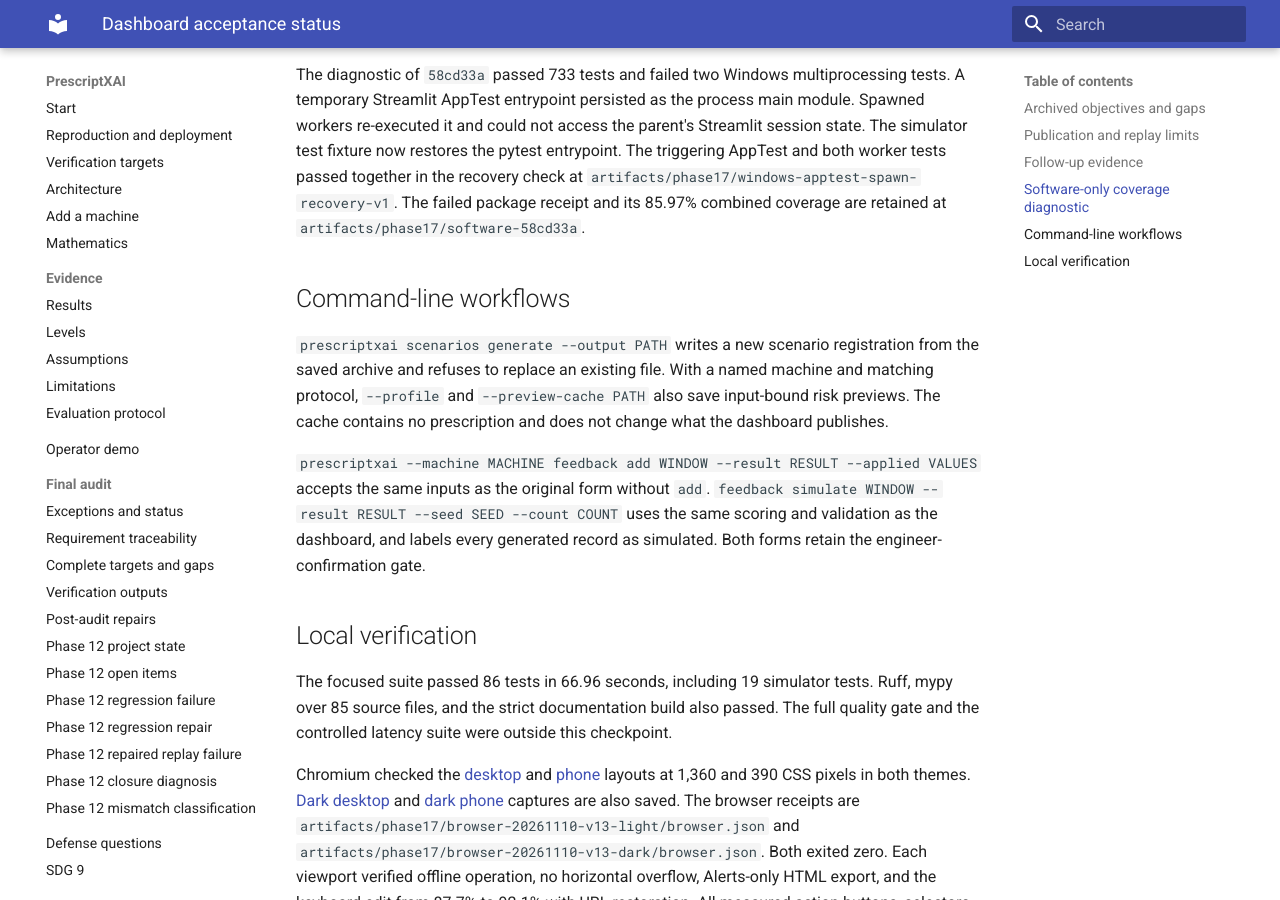
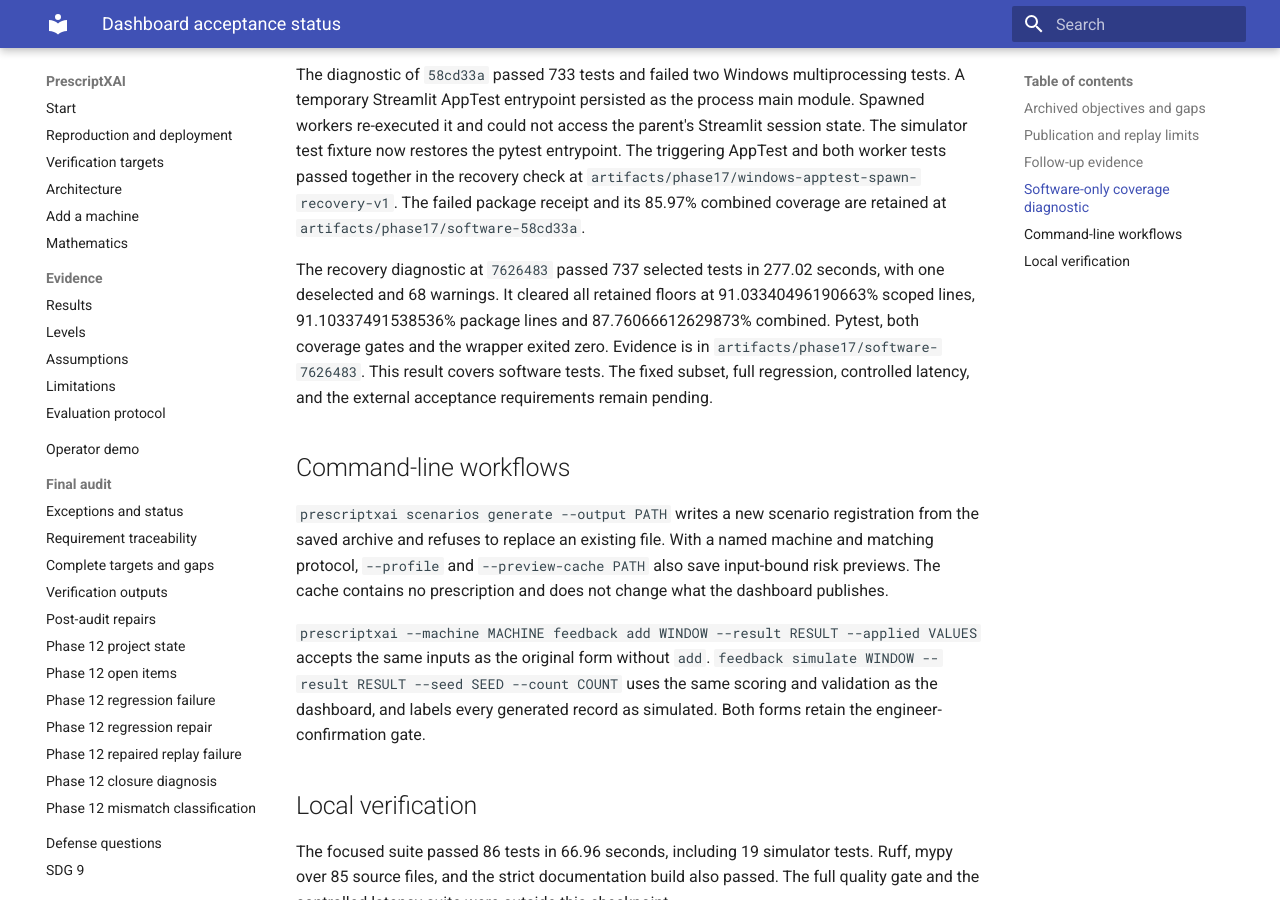
Before and after one commit to Chiranth-17/PrescriptXAI, an MkDocs documentation site: the page built from docs/acceptance_report.md, in a window 1280 px wide and 900 px high, scrolled down 3988 px. Built offline with MkDocs 1.6.1 and Material for MkDocs 9.7.7, drawn with Linux system fonts in a browser that asks for light colours.

Commit message:
docs(phase17): record retained coverage diagnostic pass

```diff
--- a/docs/acceptance_report.md
+++ b/docs/acceptance_report.md
@@ -141,6 +141,14 @@ together in the recovery check at
 receipt and its 85.97% combined coverage are retained at
 `artifacts/phase17/software-58cd33a`.
 
+The recovery diagnostic at `7626483` passed 737 selected tests in 277.02
+seconds, with one deselected and 68 warnings. It cleared all retained
+floors at 91.03340496190663% scoped lines, 91.10337491538536% package lines
+and 87.76066612629873% combined. Pytest, both coverage gates and the wrapper
+exited zero. Evidence is in `artifacts/phase17/software-7626483`. This result
+covers software tests. The fixed subset, full regression, controlled latency,
+and the external acceptance requirements remain pending.
+
 ## Command-line workflows
 
 `prescriptxai scenarios generate --output PATH` writes a new scenario
```
Also changed, not shown: .gsd/STATE.md (+3 -3 lines), PROGRESS.md (+6 -0 lines).
